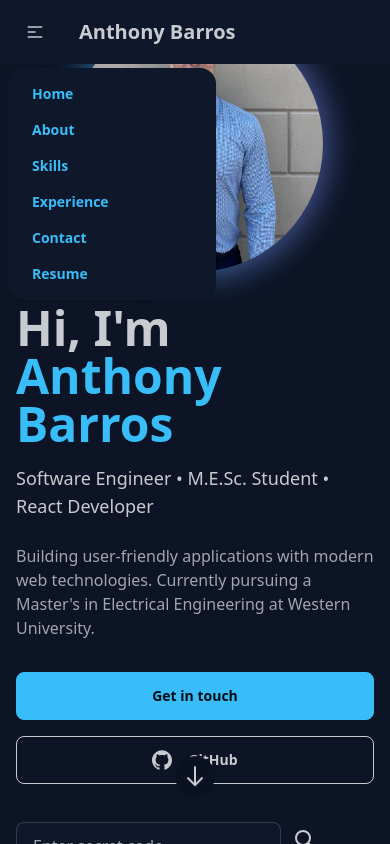
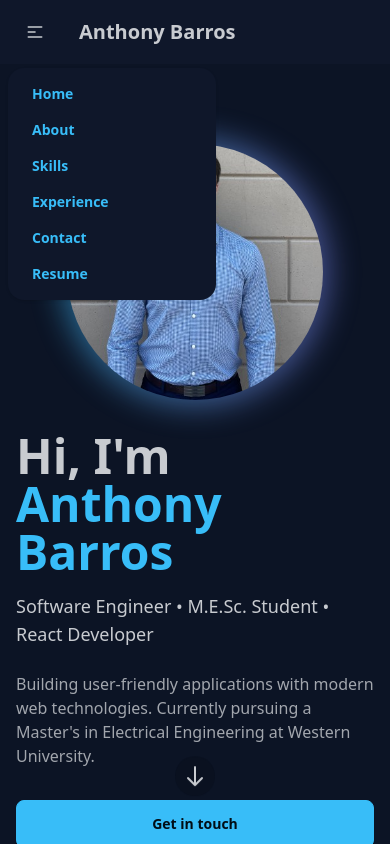
Before and after one commit to abarros6/sorrab-portfolio, a React (Vite) app in the folder client/: page / in a window 390 px wide. Both pictures are taken after a click on the label 35 px from the left and 32 px from the top of the page. Shown: the top 844 px of the page. Built offline with nearby package versions, Linux system fonts and the light colour scheme.

Commit message:
fix: spacing and resume

```diff
--- a/client/src/components/Navbar.jsx
+++ b/client/src/components/Navbar.jsx
@@ -1,4 +1,4 @@
-import { useState, useEffect} from "react";
+import { useState, useEffect } from "react";
 import resume from "../assets/resume.pdf"
 
 const Navbar = () => {
@@ -22,9 +22,43 @@ const Navbar = () => {
     };
   }, []);
 
+  // Ensure navbar doesn't overlap content
+  useEffect(() => {
+    // Add padding to the body equal to navbar height
+    const navbar = document.getElementById("Navbar");
+    if (navbar) {
+      const navbarHeight = navbar.offsetHeight;
+      document.body.style.paddingTop = `${navbarHeight}px`;
+
+      // Also update any section that might be immediately after the navbar
+      const hero = document.getElementById("hero");
+      if (hero) {
+        hero.style.marginTop = `-${navbarHeight}px`;
+        hero.style.paddingTop = `${navbarHeight}px`;
+      }
+    }
+
+    return () => {
+      document.body.style.paddingTop = '0';
+    };
+  }, []);
+
   // Smooth scroll to section
   const scrollToSection = (sectionId) => {
-    document.getElementById(sectionId).scrollIntoView({ behavior: 'smooth' });
+    const navbar = document.getElementById("Navbar");
+    const navbarHeight = navbar ? navbar.offsetHeight : 0;
+
+    const element = document.getElementById(sectionId);
+    if (element) {
+      const elementPosition = element.getBoundingClientRect().top + window.pageYOffset;
+      const offsetPosition = elementPosition - navbarHeight;
+
+      window.scrollTo({
+        top: offsetPosition,
+        behavior: 'smooth'
+      });
+    }
+
     setIsMenuOpen(false);
   };
 
@@ -44,7 +78,7 @@ const Navbar = () => {
               <li><button onClick={() => scrollToSection('skills')}>Skills</button></li>
               <li><button onClick={() => scrollToSection('experience')}>Experience</button></li>
               <li><button onClick={() => scrollToSection('contact')}>Contact</button></li>
-              <li><a target="_blank" href={resume} rel="noreferrer noopener">Resume</a></li>
+              <li><a href={resume} target="_blank" rel="noreferrer noopener">Resume</a></li>
             </ul>
           )}
         </div>
@@ -60,11 +94,10 @@ const Navbar = () => {
         </ul>
       </div>
       <div className="navbar-end hidden lg:flex">
-        <a href="/assets/resume.pdf" target="_blank" rel="noreferrer" className="btn btn-primary">Resume</a>
+        <a href={resume} target="_blank" rel="noreferrer noopener" className="btn btn-primary">Resume</a>
       </div>
     </div>
   );
 };
 
-
 export default Navbar;
--- a/client/src/components/hero.jsx
+++ b/client/src/components/hero.jsx
@@ -56,7 +56,7 @@ const Hero = () => {
         </div>
       )}
 
-      <div className="hero-content flex-col lg:flex-row-reverse gap-8">
+      <div className="hero-content flex-col lg:flex-row-reverse gap-8 mt-10">
         <div className="relative group">
           <div className="absolute -inset-1 bg-gradient-to-r from-primary to-secondary rounded-full blur-lg opacity-75 group-hover:opacity-100 transition duration-1000 group-hover:duration-200 animate-pulse"></div>
           <div className="relative">
--- a/client/src/index.css
+++ b/client/src/index.css
@@ -109,3 +109,55 @@ input:focus, textarea:focus {
     transform: scale(1);
   }
 }
+
+/* Add this to your index.css or create a new file like layout-fixes.css and import it */
+
+/* Fix for fixed navbar overlapping content */
+html {
+  scroll-padding-top: 80px; /* Adjust to match your navbar height */
+}
+
+/* Fix for the hero component on mobile */
+#hero {
+  padding-top: 80px !important; /* Force padding to accommodate navbar */
+  min-height: calc(100vh - 0px) !important; /* Adjust for any footers if needed */
+  display: flex;
+  flex-direction: column;
+  justify-content: center;
+}
+
+/* Ensure the down arrow button doesn't overlap with content */
+.scroll-btn-container {
+  position: relative !important; /* Override any absolute positioning */
+  margin-top: 2rem;
+  margin-bottom: 2rem;
+  width: 100%;
+  display: flex;
+  justify-content: center;
+}
+
+/* Make sure all sections have adequate spacing */
+section {
+  padding-top: 2rem;
+  padding-bottom: 2rem;
+}
+
+/* Add responsive spacing adjustments */
+@media (max-width: 768px) {
+  #hero .hero-content {
+    padding-top: 1.5rem;
+    padding-bottom: 1.5rem;
+  }
+
+  /* Reduce image size on very small screens */
+  #hero .hero-image {
+    width: 200px;
+    height: 200px;
+  }
+}
+
+/* Ensure the mobile menu doesn't overflow the screen */
+.dropdown-content {
+  max-height: 80vh;
+  overflow-y: auto;
+}
```
